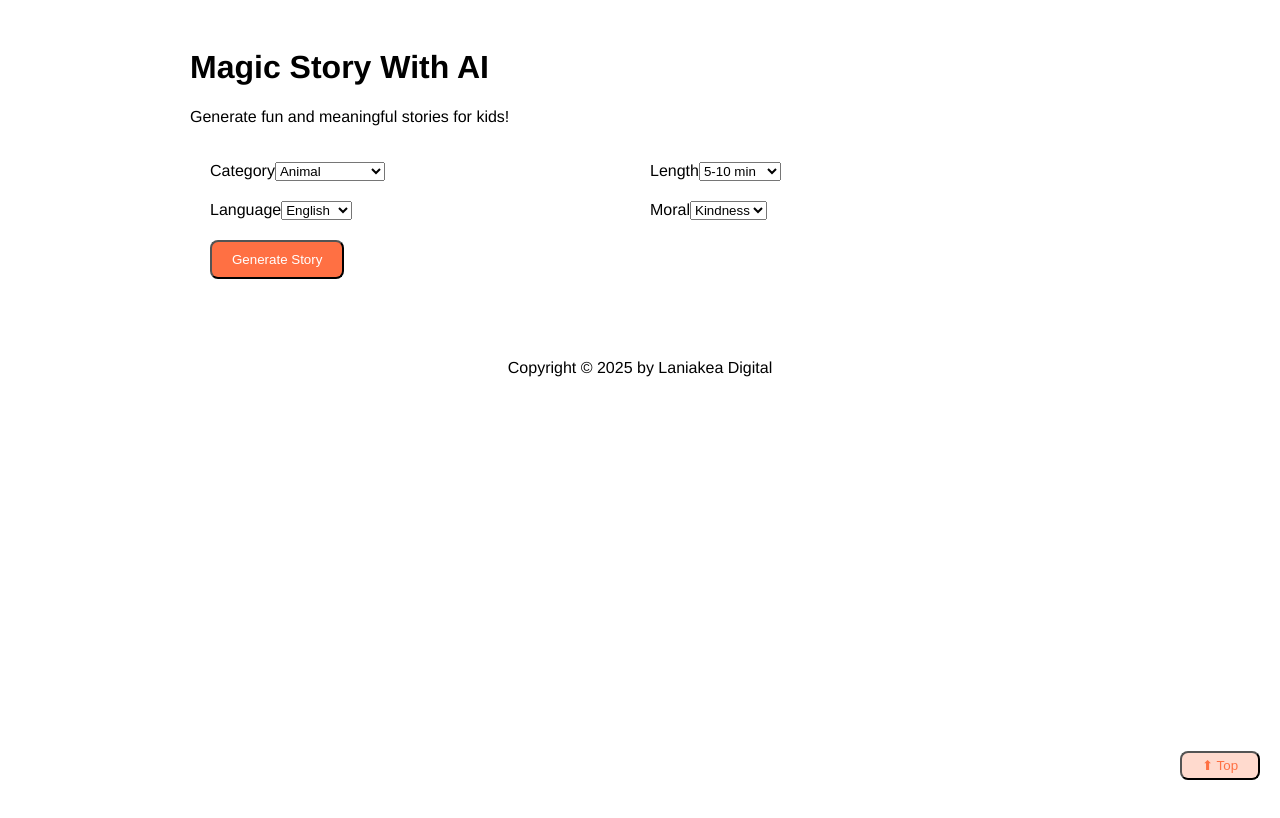
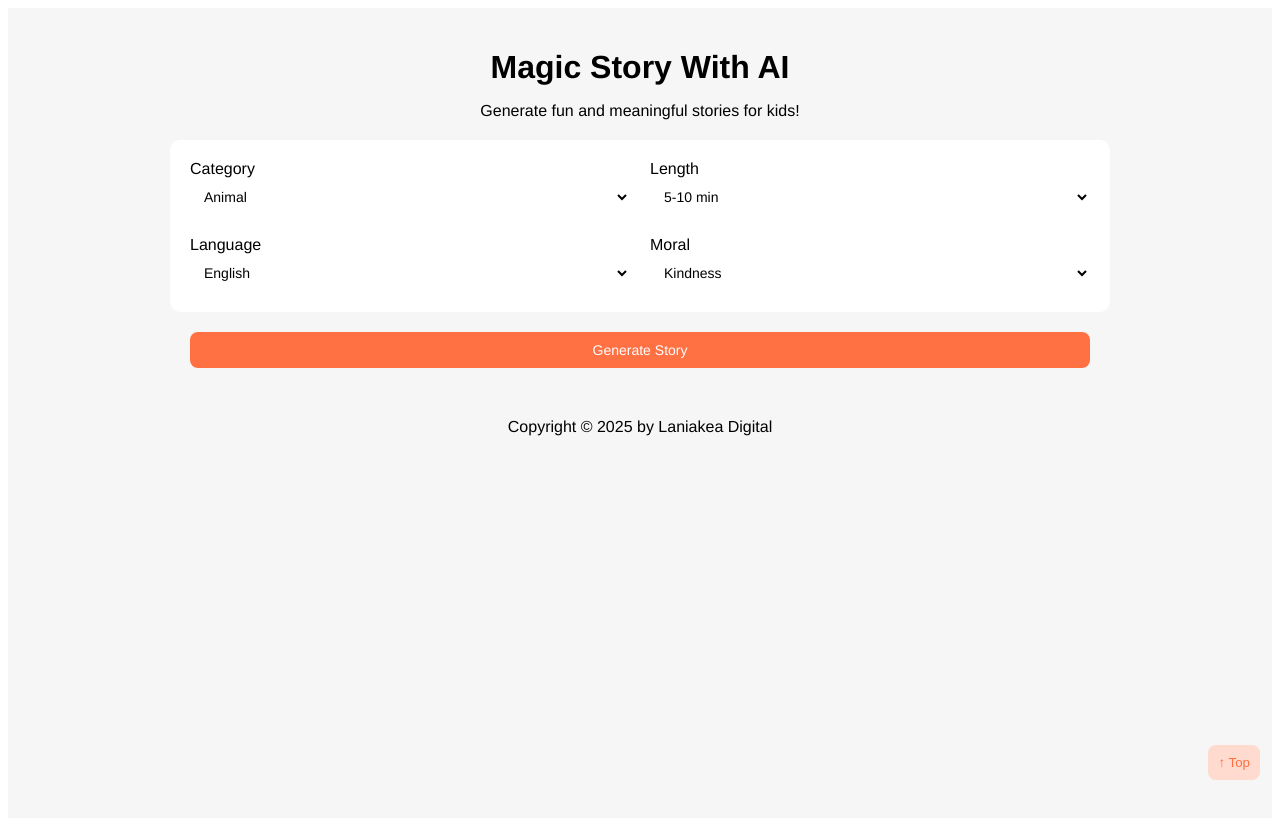
Before and after one commit to amysxe/magicstory-ai, a Next.js app: page / in a window 1280 px wide. Shown: the top 818 px of the page. Built offline with nearby package versions, Linux system fonts and the light colour scheme.

Commit message:
Update index.js

```diff
--- a/pages/index.js
+++ b/pages/index.js
@@ -1,43 +1,47 @@
-import { useState, useEffect, useRef } from "react";
+import { useState, useRef, useEffect } from "react";
 
 export default function Home() {
   const [category, setCategory] = useState("Animal");
   const [length, setLength] = useState("5-10 min");
   const [language, setLanguage] = useState("English");
   const [moral, setMoral] = useState("Kindness");
+
   const [story, setStory] = useState(null);
+  const [audioUrl, setAudioUrl] = useState(null);
   const [loading, setLoading] = useState(false);
-  const [loaderText, setLoaderText] = useState(
+  const [loaderMessage, setLoaderMessage] = useState(
     "Meaningful story makes memorable moment"
   );
-  const audioRef = useRef(null);
-  const storyTitleRef = useRef(null);
 
-  // Loader text rotation
+  const storyRef = useRef();
+  const audioRef = useRef();
+
+  // Loader text loop
   useEffect(() => {
     if (!loading) return;
-    const texts = [
-      "Meaningful story makes memorable moment",
-      "Bedtime story will never fail the children",
-      "Worry no more with Magic Story",
+    const messages = [
+      "Meaningful story makes memorable moment...",
+      "Bedtime story will never fail the children...",
+      "Worry no more with Magic Story...",
     ];
-    let index = 0;
+    let i = 0;
     const interval = setInterval(() => {
-      setLoaderText(texts[index]);
-      index = (index + 1) % texts.length;
+      setLoaderMessage(messages[i % messages.length]);
+      i++;
     }, 5000);
     return () => clearInterval(interval);
   }, [loading]);
 
   const generateStory = async () => {
-    // Stop any playing audio
+    // Stop audio if playing
     if (audioRef.current) {
-      speechSynthesis.cancel();
-      audioRef.current = null;
+      audioRef.current.pause();
+      audioRef.current.currentTime = 0;
     }
 
+    setLoading(true);
     setStory(null);
-    setLoading(true);
+    setAudioUrl(null);
 
     try {
       const res = await fetch("/api/story", {
@@ -45,15 +49,25 @@ export default function Home() {
         headers: { "Content-Type": "application/json" },
         body: JSON.stringify({ category, length, language, moral }),
       });
+
+      if (!res.ok) throw new Error("Failed to generate story");
+
       const data = await res.json();
-      if (data.error) throw new Error(data.error);
       setStory(data);
+
+      // Generate TTS
+      const ttsRes = await fetch("/api/story-tts", {
+        method: "POST",
+        headers: { "Content-Type": "application/json" },
+        body: JSON.stringify({ text: data.content.join("\n"), language }),
+      });
+      const ttsData = await ttsRes.json();
+      setAudioUrl(ttsData.audioUrl);
+
       setLoading(false);
 
-      // Auto-scroll to story title
-      setTimeout(() => {
-        storyTitleRef.current?.scrollIntoView({ behavior: "smooth" });
-      }, 100);
+      // Scroll to story title
+      storyRef.current?.scrollIntoView({ behavior: "smooth" });
     } catch (err) {
       console.error(err);
       setLoading(false);
@@ -61,159 +75,136 @@ export default function Home() {
     }
   };
 
-  const speakStory = () => {
-    if (!story) return;
-    if (audioRef.current) speechSynthesis.cancel();
+  return (
+    <div style={{ fontFamily: "Helvetica Neue", padding: "20px", background: "#f6f6f6", minHeight: "100vh" }}>
+      <h1 style={{ textAlign: "center", marginBottom: "5px" }}>Magic Story With AI</h1>
+      <p style={{ textAlign: "center", marginBottom: "20px" }}>Generate fun and meaningful stories for kids!</p>
 
-    const utterance = new SpeechSynthesisUtterance(story.paragraphs.join(". "));
-    utterance.lang =
-      language === "English"
-        ? "en-US"
-        : language === "Bahasa"
-        ? "id-ID"
-        : "de-DE";
-    speechSynthesis.speak(utterance);
-    audioRef.current = utterance;
-  };
-
-  const pauseStory = () => speechSynthesis.pause();
-  const resumeStory = () => speechSynthesis.resume();
-  const stopStory = () => speechSynthesis.cancel();
-
-  const scrollToTop = () => window.scrollTo({ top: 0, behavior: "smooth" });
-
-  return (
-    <div style={{ fontFamily: "Helvetica Neue", padding: "20px", maxWidth: "900px", margin: "0 auto" }}>
-      <title>Magic Story With AI</title>
-      <h1>Magic Story With AI</h1>
-      <p>Generate fun and meaningful stories for kids!</p>
-
-      <div style={{ backgroundColor: "white", padding: "20px", borderRadius: "10px" }}>
-        <div style={{ display: "flex", flexWrap: "wrap", gap: "20px" }}>
+      {/* Fields container */}
+      <div style={{ display: "flex", flexWrap: "wrap", gap: "20px", background: "#fff", padding: "20px", borderRadius: "10px", maxWidth: "900px", margin: "0 auto" }}>
         <div style={{ flex: "1 1 45%" }}>
           <label>Category</label>
-            <select value={category} onChange={(e) => setCategory(e.target.value)}>
+          <select value={category} onChange={(e) => setCategory(e.target.value)} style={fieldStyle}>
             <option>Animal</option>
             <option>Fruit</option>
             <option>Person</option>
             <option>Mix & Random</option>
           </select>
         </div>
+
         <div style={{ flex: "1 1 45%" }}>
           <label>Length</label>
-            <select value={length} onChange={(e) => setLength(e.target.value)}>
+          <select value={length} onChange={(e) => setLength(e.target.value)} style={fieldStyle}>
             <option>5-10 min</option>
             <option>10-15 min</option>
             <option>&gt;15 min</option>
           </select>
         </div>
+
         <div style={{ flex: "1 1 45%" }}>
           <label>Language</label>
-            <select value={language} onChange={(e) => setLanguage(e.target.value)}>
+          <select value={language} onChange={(e) => setLanguage(e.target.value)} style={fieldStyle}>
             <option>English</option>
             <option>Bahasa</option>
             <option>German</option>
           </select>
         </div>
+
         <div style={{ flex: "1 1 45%" }}>
           <label>Moral</label>
-            <select value={moral} onChange={(e) => setMoral(e.target.value)}>
+          <select value={moral} onChange={(e) => setMoral(e.target.value)} style={fieldStyle}>
             <option>Kindness</option>
-              <option>Bravery</option>
+            <option>Friendship</option>
             <option>Honesty</option>
+            <option>Perseverance</option>
           </select>
         </div>
       </div>
 
-        <button
-          onClick={generateStory}
-          style={{
-            marginTop: "20px",
-            padding: "10px 20px",
-            backgroundColor: "#ff7043",
-            color: "white",
-            borderRadius: "8px",
-            cursor: "pointer",
-          }}
-        >
-          Generate Story
-        </button>
+      {/* Generate button */}
+      <div style={{ maxWidth: "900px", margin: "20px auto 0 auto" }}>
+        <button style={buttonStyle} onClick={generateStory}>Generate Story</button>
       </div>
 
+      {/* Overlay loader */}
       {loading && (
-        <div
-          style={{
-            position: "fixed",
-            top: 0, left: 0, right: 0, bottom: 0,
-            backgroundColor: "rgba(0,0,0,0.6)",
-            color: "white",
-            display: "flex",
-            justifyContent: "center",
-            alignItems: "center",
-            fontSize: "24px",
-            textAlign: "center",
-            zIndex: 9999
-          }}
-        >
-          {loaderText}
+        <div style={overlayStyle}>
+          <div style={{ textAlign: "center", color: "#333", fontSize: "18px" }}>{loaderMessage}</div>
         </div>
       )}
 
+      {/* Story result */}
       {story && (
-        <div
-          style={{
-            backgroundColor: "white",
-            padding: "20px",
-            borderRadius: "10px",
-            marginTop: "20px",
-          }}
-          ref={storyTitleRef}
-        >
-          <h2 style={{ fontWeight: "bold", textAlign: "center" }}>{story.title}</h2>
-          <div style={{ textAlign: "center", marginBottom: "10px" }}>
-            <button
-              onClick={speakStory}
-              style={{
-                backgroundColor: "#ffdace",
-                color: "#ff7043",
-                fontSize: "14px",
-                padding: "5px 10px",
-                borderRadius: "8px",
-                marginRight: "5px",
-              }}
-            >
-              🔊 Play with audio
-            </button>
-            <button onClick={pauseStory} style={{ marginRight: "5px" }}>⏸ Pause</button>
-            <button onClick={resumeStory} style={{ marginRight: "5px" }}>▶ Resume</button>
-            <button onClick={stopStory}>⏹ Stop</button>
+        <div ref={storyRef} style={{ background: "#fff", maxWidth: "900px", margin: "30px auto", padding: "20px", borderRadius: "10px" }}>
+          <h2 style={{ textAlign: "center", fontWeight: "bold" }}>{story.title}</h2>
+
+          {audioUrl && (
+            <div style={{ textAlign: "center", marginBottom: "15px" }}>
+              <audio controls src={audioUrl} ref={audioRef} style={{ width: "80%" }} />
             </div>
-          {story.paragraphs.map((p, idx) => (
-            <p key={idx} style={{ marginBottom: "15px", lineHeight: "1.6" }}>{p}</p>
+          )}
+
+          {story.content.map((p, i) => (
+            <p key={i} style={{ textAlign: "justify", margin: "15px 0", lineHeight: "1.6" }}>{p}</p>
           ))}
         </div>
       )}
 
+      {/* Scroll to top */}
       <button
-        onClick={scrollToTop}
         style={{
           position: "fixed",
           bottom: "20px",
           right: "20px",
-          width: "80px",
-          padding: "5px 10px",
-          borderRadius: "8px",
           backgroundColor: "#ffdace",
           color: "#ff7043",
-          cursor: "pointer",
+          border: "none",
+          borderRadius: "8px",
+          padding: "10px",
+          cursor: "pointer"
         }}
+        onClick={() => window.scrollTo({ top: 0, behavior: "smooth" })}
       >
-        ⬆ Top
+        ↑ Top
       </button>
 
-      <footer style={{ textAlign: "center", marginTop: "60px" }}>
+      <footer style={{ textAlign: "center", marginTop: "50px" }}>
         Copyright &copy; 2025 by Laniakea Digital
       </footer>
     </div>
   );
 }
+
+// Styling
+const fieldStyle = {
+  width: "100%",
+  padding: "10px",
+  border: "none",
+  borderRadius: "8px",
+  fontFamily: "Helvetica Neue",
+  fontSize: "14px",
+  outline: "none",
+  backgroundColor: "#fff",
+};
+
+const buttonStyle = {
+  width: "100%",
+  padding: "10px",
+  border: "none",
+  borderRadius: "8px",
+  backgroundColor: "#ff7043",
+  color: "#fff",
+  fontFamily: "Helvetica Neue",
+  fontSize: "14px",
+  cursor: "pointer",
+};
+
+const overlayStyle = {
+  position: "fixed",
+  top: 0, left: 0, right: 0, bottom: 0,
+  backgroundColor: "rgba(0,0,0,0.2)",
+  display: "flex",
+  alignItems: "center",
+  justifyContent: "center",
+  zIndex: 9999,
+};
```
Lines whose indentation alone changed are shown as unchanged.
